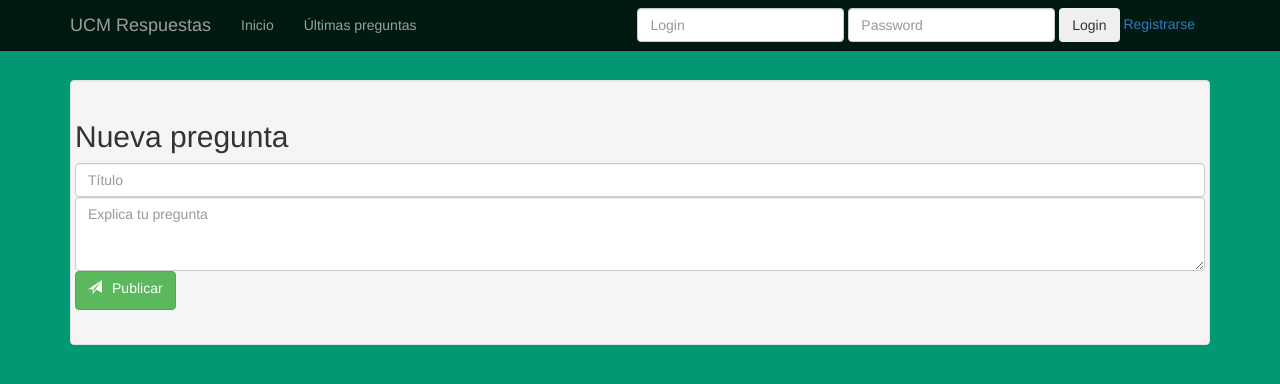
After one commit to alvardsoler/ucm-respuestas, a PHP site: page /question.html in a window 1280 px wide. The commit adds this page. Shown: the top 384 px of the page. Run offline with PHP 8.4, Linux system fonts and the light colour scheme.

Commit message:
Añadida class question al style.css. Retoque en User. Creado template para questions

```diff
--- a/css/style.css
+++ b/css/style.css
@@ -19,6 +19,9 @@ body {
 .profile {
 	margin-top: 30px;
 }
+.question{
+	margin-top: 30px;
+}
 .glyphicon {  margin-bottom: 10px;margin-right: 10px;}
 
 small {
--- /dev/null
+++ b/question.html
@@ -0,0 +1,64 @@
+<!DOCTYPE html>
+<html>
+	<head>
+		<meta charset="utf-8">
+		<meta http-equiv="X-UA-Compatible" content="IE=edge">
+		<title>UCM Respuestas - Pregunta</title>
+		<link rel="stylesheet" type="text/css" href="css/bootstrap.css">
+		<link rel="stylesheet" type="text/css" href="css/style.css">
+		<script type="text/javascript" src="js/jquery-1.12.3.min.js"> </script>
+		<script type="text/javascript" src="js/jquery.validate.min.js"> </script>
+	</head>
+	<body>
+
+		<nav class="navbar navbar-inverse navbar-fixed-top">
+			<div class="container">
+				<div class="navbar-header">
+					<button type="button" class="navbar-toggle collapsed" data-toggle="collapse" data-target="#navbar" aria-expanded="false" aria-controls="navbar">
+					<span class="sr-only">Toggle navigation</span>
+					<span class="icon-bar"></span>
+					<span class="icon-bar"></span>
+					<span class="icon-bar"></span>
+					</button>
+					<a class="navbar-brand" href="#">UCM Respuestas</a>
+				</div>
+				<div id="navbar" class="collapse navbar-collapse">
+					<ul class="nav navbar-nav">
+						<li><a href="index.html">Inicio</a></li>
+						<!-- sin registro -->
+						<li><a href="#contact">Últimas preguntas</a></li>
+						<!-- registrado -->
+						<!-- <li><a href="#about">Usuario</a></li>
+						<li><a href="#about">Preguntar</a></li> -->
+					</ul>
+					<form class="navbar-form pull-right">
+						<input type="text" class="form-control" placeholder="Login">
+						<input type="password" class="form-control" placeholder="Password">
+						<input type="submit" value="Login" class="btn"/>
+						<a href="#about">Registrarse</a>
+						<!-- registrado -->
+						<!--<input type="submit" value="Logout" class="btn"/>-->
+					</form>
+					</div><!--/.nav-collapse -->
+				</div>
+			</nav>
+			<div class="container">
+				<div class="well question" >
+					<div class="form-horizontal">
+						<div class="form-group">
+							<h2>Nueva pregunta</h2>
+							<input type="text" class="form-control" placeholder="Título">
+							<textarea class="form-control" rows="3" placeholder="Explica tu pregunta"></textarea>
+							<button class="btn btn-success" type="submit"><i class="glyphicon glyphicon-send"></i>Publicar</button>
+						</div>
+
+					</div>
+				</div>
+
+			</div>
+			<script type="text/javascript">
+			/* validate form */
+
+			</script>
+		</body>
+	</html>
```
Also changed, not shown: user.html (+8 -7 lines).
